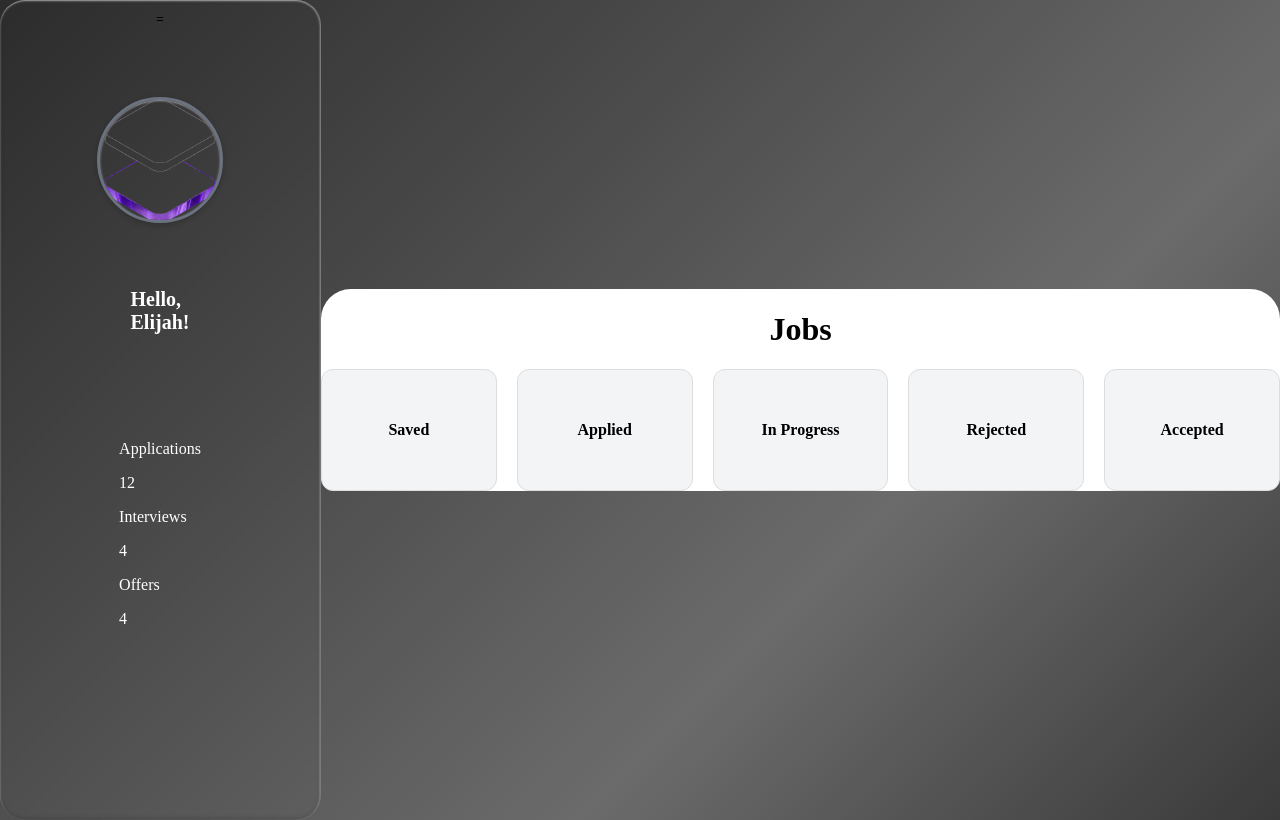
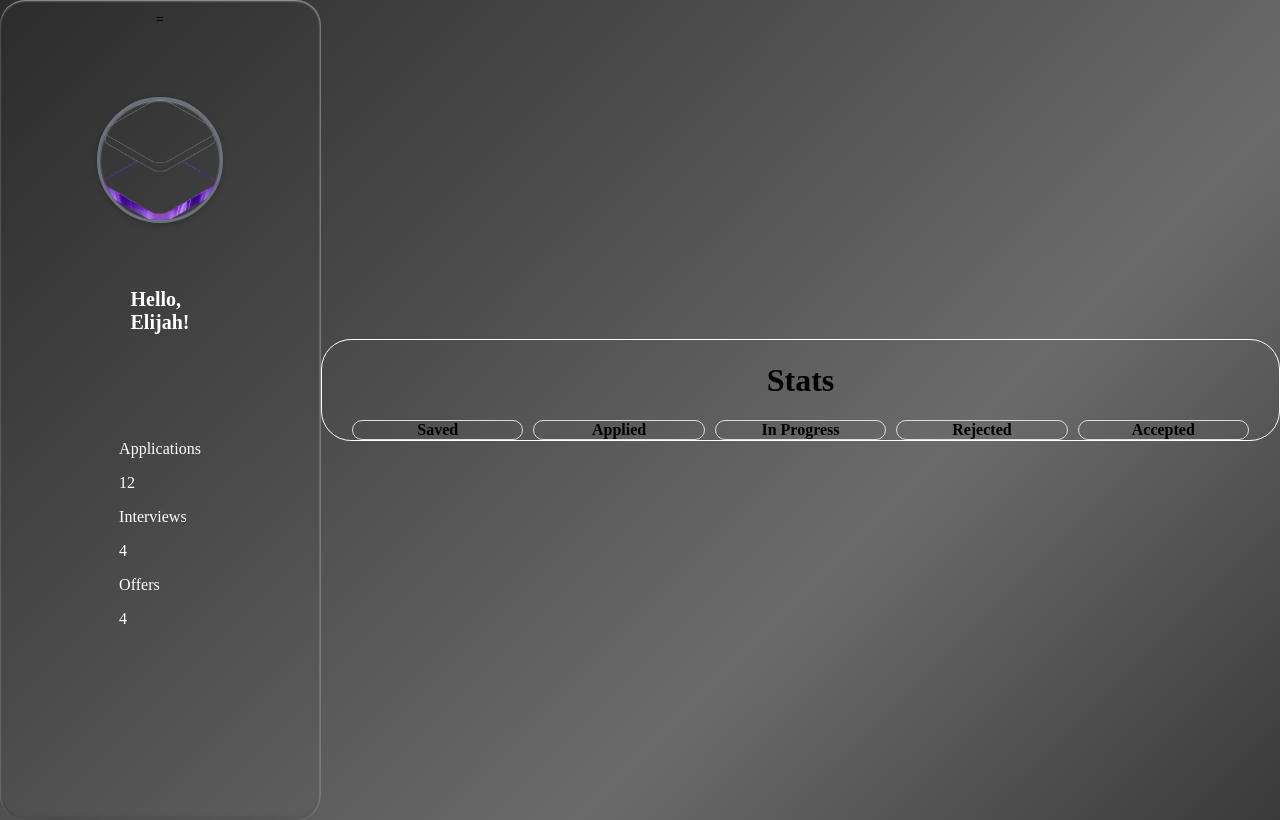
Before and after one commit to ElijahSWilliams/jobTracker, a React (Vite) app: page / in a window 1280 px wide. Built offline with nearby package versions, Linux system fonts and the light colour scheme.

Commit message:
Main CSS Edited

```diff
--- a/src/Main/Main.css
+++ b/src/Main/Main.css
@@ -1,5 +1,6 @@
 .main {
-background-color: white;
+background-color: transparent;
+border: 1px solid white;
 border-radius: 30px;
 max-width: 1000px;
 
@@ -11,13 +12,16 @@ bottom: 20px;
 /* This places the main to the right */
 flex: 1;
 
+padding: 0px 30px;
+
 
 }
 
 .main__container {
 display: grid;
 grid-template-columns: repeat(5, 1fr);
-gap: 20px;
+gap: 10px;
+
 }
 
 .main__title {
@@ -25,8 +29,8 @@ text-align: center;
 }
 
 .main__box {
-    background: #f3f4f6;
-    height: 120px;
+    background: transparent;
+    /* height: 120px; */
 
     border: 1px solid #ddd;
     border-radius: 12px;
--- a/src/Main/Main.tsx
+++ b/src/Main/Main.tsx
@@ -3,9 +3,10 @@ import "./Main.css";
 type MainProps = {};
 
 function Main({ }: MainProps) {
+
     return (
         <div className="main">
-            <h1 className="main__title">Jobs</h1>
+            <h1 className="main__title">Stats</h1>
             {/* Boxes */}
             <div className="main__container">
                 <div className="main__box">Saved</div>
```
